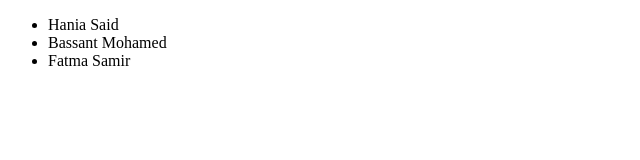
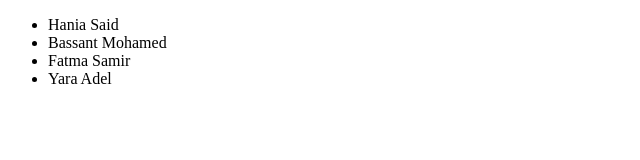
Before and after one commit to HaniaSaid110/version-control-lab-1, a plain HTML site: page index.html in a window 1280 px wide. Shown: the full height of the page, 0-640 px from the left. Drawn offline with Linux system fonts and the light colour scheme.

Commit message:
fourth commit: yara adel

```diff
--- a/index.html
+++ b/index.html
@@ -10,6 +10,7 @@
       <li>Hania Said</li>
       <li>Bassant Mohamed</li>
       <li>Fatma Samir</li>
+      <li>Yara Adel</li>
     </ul>
   </body>
 </html>
```
